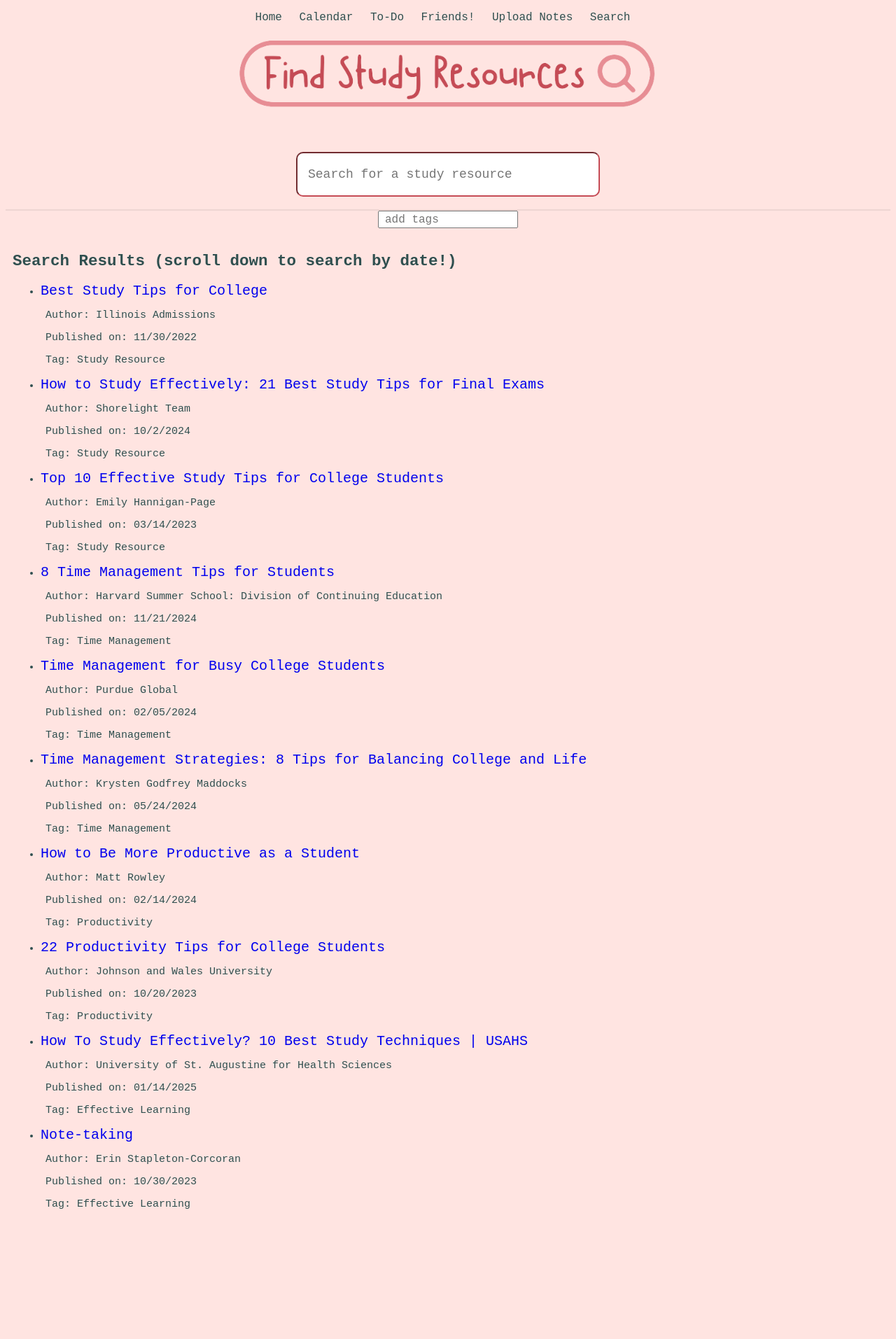
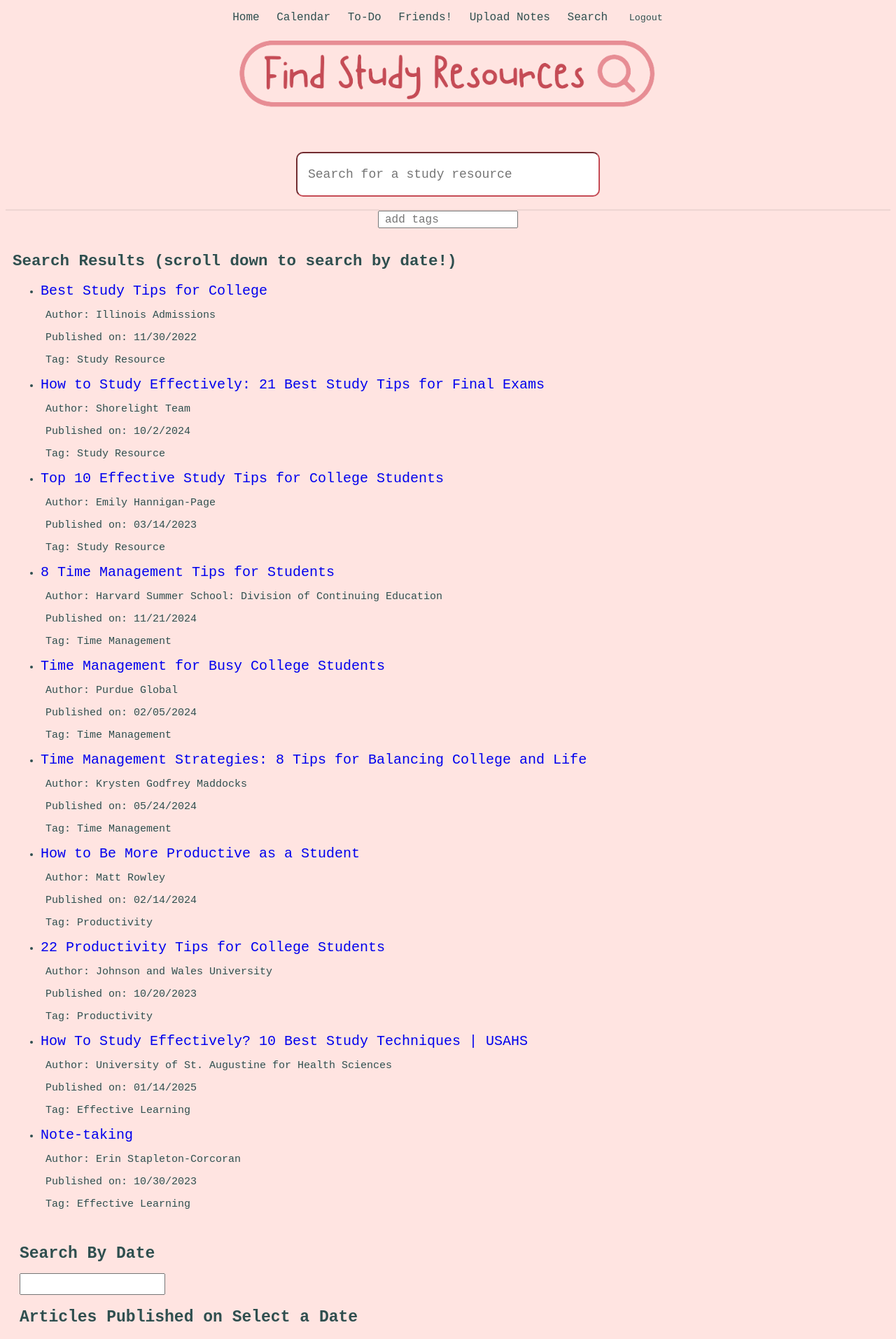
Before and after one commit to sredifer/collaborative-study-organizer, a React (Create React App) app: page /search in a window 1280 px wide. Shown: the top 1913 px of the page at 70% size. Before the commit the page ends 1744 px from the top, so only its background shows below. Built offline with nearby package versions, Linux system fonts and the light colour scheme; sample sign-in values are in the browser's storage.

Commit message:
App.js fixes for login/logout

```diff
--- a/src/App.js
+++ b/src/App.js
@@ -13,14 +13,13 @@
 import SettingsContext from "./components/timer/SettingsContext"; // Settings context
 import FriendCollaboration from "./components/friend-collab/FriendCollab";
 import FileUpload from "./components/file-upload/FileUpload";
-//import DateSearchBar from "./components/search-by-date/search-by-date";
 import './App.css';
 import DateSearchBar from "./components/search-by-date/search-by-date";
 
 
 function App() {
-  const [isAuthenticated, setIsAuthenticated] = useState(true);
-  //const [isAuthenticated, setIsAuthenticated] = useState(!!localStorage.getItem("token"));
+  //const [isAuthenticated, setIsAuthenticated] = useState(true);
+  const [isAuthenticated, setIsAuthenticated] = useState(!!localStorage.getItem("token"));
   const [showSettings, setShowSettings] = useState(false);
   const [workMinutes, setWorkMinutes] = useState(25);
   const [breakMinutes, setBreakMinutes] = useState(5);
@@ -169,6 +168,9 @@
               <li>
                 <Link to="/search">Search</Link> {/* Link to the search page */}
               </li>
+              <li>
+                 <button onClick={handleLogout}>Logout</button>
+              </li>
             </ul>
           </nav>
           </center>
@@ -223,6 +225,9 @@
                   <SearchBar placeholder="Search for a study resource" data={resourcesData} />
                   <br />
                   <SearchBox options={options} onChange={newOptions => setOptions(newOptions)}/>
+                  <br />
+                  <DateSearchBar/>
+
                 </>
               }
             />
```
